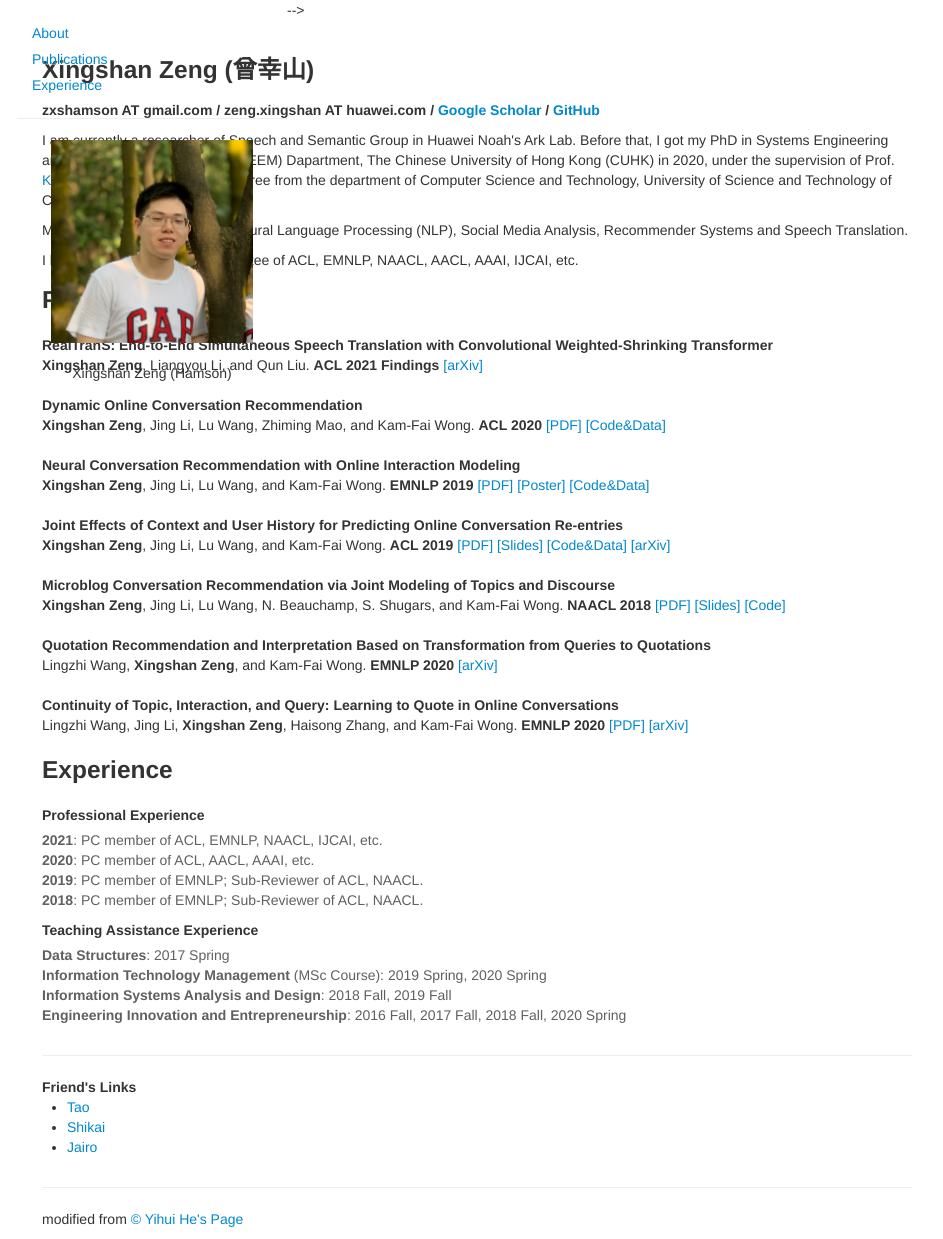
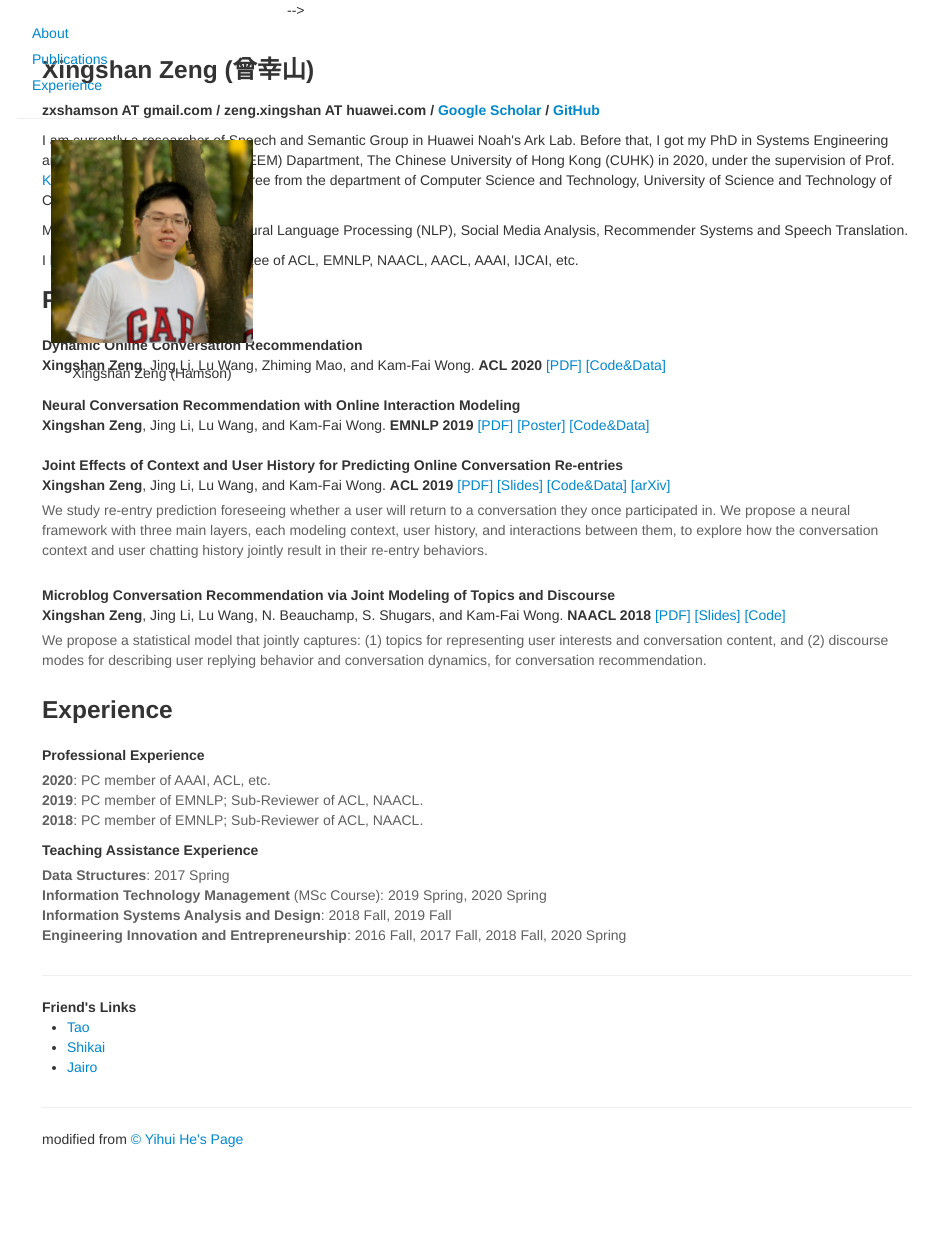
Before and after one commit to zxshamson/zxshamson.github.io, a Jekyll site: the page index.html, which Jekyll copies as it is, in a window 1280 px wide and 1239 px high. Shown: the whole window, without its empty margins (13-956 px from the left). Built offline with Jekyll 4.4.1, drawn with Linux system fonts in a browser that asks for light colours.

Commit message:
Update index.html

```diff
--- a/index.html
+++ b/index.html
@@ -94,18 +94,6 @@
             <h3>
                 <a name="publications"></a> Publications
             </h3>
-            <div class="media">
-                <div class="media-body">
-                    <p class="media-heading">
-                        <strong>
-                             RealTranS: End-to-End Simultaneous Speech Translation with Convolutional Weighted-Shrinking Transformer
-                        </strong><br>
-                        <strong>Xingshan Zeng</strong>, Liangyou Li, and Qun Liu. <strong>ACL 2021 Findings</strong>
-                        <a target="_blank"
-                           href="https://arxiv.org/abs/2106.04833">[arXiv]</a>
-                    </p>
-                </div>
-            </div>
 
             <div class="media">
                 <!-- <a name="fsaf" class="pull-left">
@@ -170,9 +158,9 @@
                         <a target="_blank"
                            href="https://arxiv.org/abs/1906.01185">[arXiv]</a>
                     </p>
-                    <!-- <p class="abstract-text">
+                    <p class="abstract-text">
                         We study re-entry prediction foreseeing whether a user will return to a conversation they once participated in. We propose a neural framework with three main layers, each modeling context, user history, and interactions between them, to explore how the conversation context and user chatting history jointly result in their re-entry behaviors.
-                    </p> -->
+                    </p>
                 </div>
             </div>
 
@@ -193,39 +181,12 @@
                         <a target="_blank"
                            href="https://github.com/zxshamson/conv-rec-jtd">[Code]</a>
                     </p>
-                    <!-- <p class="abstract-text">
+                    <p class="abstract-text">
                         We propose a statistical model that jointly captures: (1) topics for representing user interests and conversation content, and (2) discourse modes for describing user replying behavior and conversation dynamics, for conversation recommendation.
-                    </p> -->
-                </div>
-            </div>
-
-            <div class="media">
-                <div class="media-body">
-                    <p class="media-heading">
-                        <strong>
-                             Quotation Recommendation and Interpretation Based on Transformation from Queries to Quotations
-                        </strong><br>
-                        Lingzhi Wang, <strong>Xingshan Zeng</strong>, and Kam-Fai Wong. <strong>EMNLP 2020</strong>
-                        <a target="_blank"
-                           href="https://arxiv.org/abs/2105.14189">[arXiv]</a>
                     </p>
                 </div>
             </div>
 
-            <div class="media">
-                <div class="media-body">
-                    <p class="media-heading">
-                        <strong>
-                             Continuity of Topic, Interaction, and Query: Learning to Quote in Online Conversations
-                        </strong><br>
-                        Lingzhi Wang, Jing Li, <strong>Xingshan Zeng</strong>, Haisong Zhang, and Kam-Fai Wong. <strong>EMNLP 2020</strong>
-                        <a target="_blank"
-                           href="https://aclanthology.org/2020.emnlp-main.538.pdf">[PDF]</a>
-                        <a target="_blank"
-                           href="https://arxiv.org/abs/2106.09896">[arXiv]</a>
-                    </p>
-                </div>
-            </div>
 
             <!--
              *** Projects ***
@@ -273,9 +234,7 @@
                         </strong>
                     </p>
                     <p class="abstract-text">
-                    <b>2021</b>: PC member of ACL, EMNLP, NAACL, IJCAI, etc. <br>
-
-                    <b>2020</b>: PC member of ACL, AACL, AAAI, etc. <br>
+                    <b>2020</b>: PC member of AAAI, ACL, etc. <br>
 
                     <b>2019</b>: PC member of EMNLP; Sub-Reviewer of ACL, NAACL.<br>
 
```
